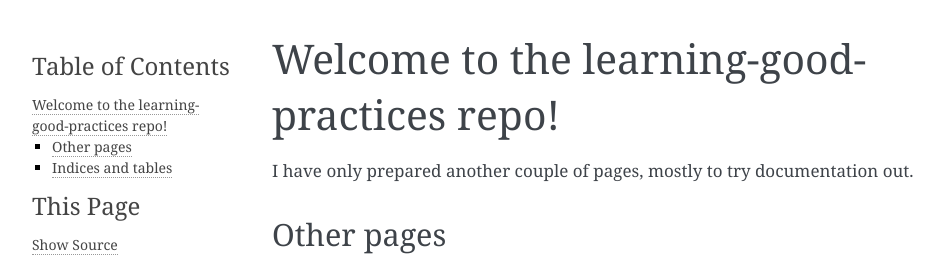
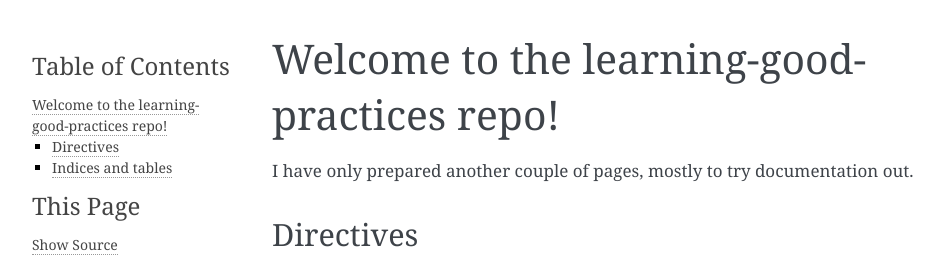
Before and after one commit to matteocao/learning-good-practices, a Sphinx documentation site: the page built from docs/source/index.rst, in a window 1280 px wide, cut to the strip 0-261 px from the top of the page. Shown: the whole strip, without its empty margins (148-1091 px from the left). Built offline with Sphinx 7.4.7, drawn with Linux system fonts in a browser that asks for light colours; some of the changed lines change nothing that is shown.

Commit message:
Update index.rst

```diff
--- a/docs/source/index.rst
+++ b/docs/source/index.rst
@@ -1,20 +1,19 @@
-.. learning-good-practices documentation master file, created by
-   sphinx-quickstart on Sun Sep  8 20:37:12 2019.
-   You can adapt this file completely to your liking, but it should at least
-   contain the root `toctree` directive.
-
 Welcome to the learning-good-practices repo!
 ********************************************
 
 I have only prepared another couple of pages, mostly to try documentation out.
 
-Other pages
-===========
+Directives
+==========
+
+.. automodule:: functions.hello_world
+    :members:
+
 .. toctree::
    :maxdepth: 2
 
    solver
-.. autofunction:: hello_world
+
 
 
 Indices and tables
```
